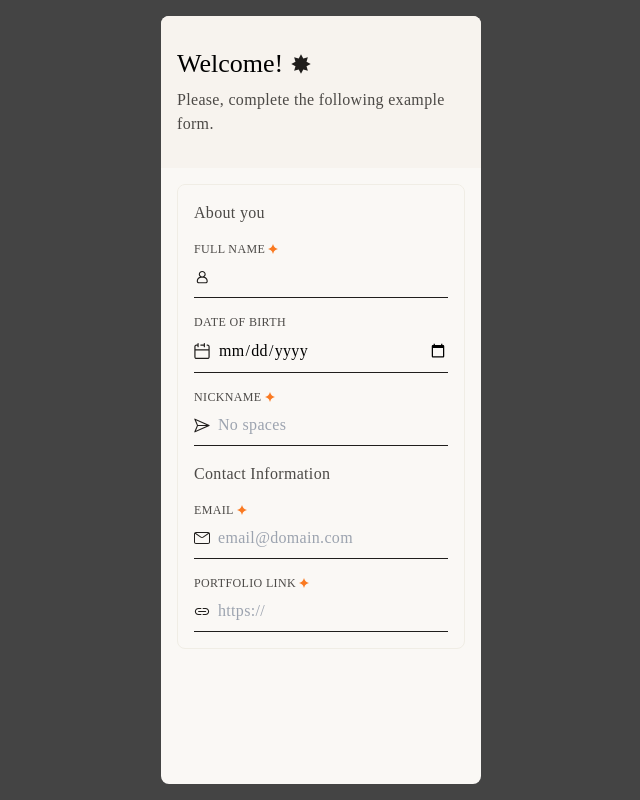
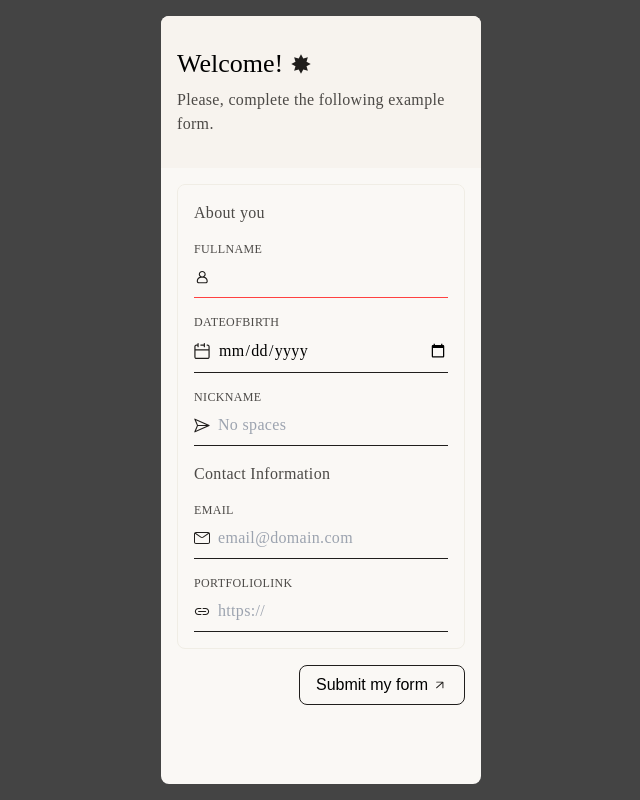
Before and after one commit to IuryPiva/nextjs-form, a Next.js app: page / in a window 1280 px wide. Shown: the whole page, without its empty margins (319-959 px from the left). Built offline with nearby package versions, Linux system fonts and the light colour scheme; a web font is replaced by a local one.

Commit message:
setup form

```diff
--- /dev/null
+++ b/app/components/Button.tsx
@@ -0,0 +1,11 @@
+export const Button = (
+  props: React.DetailedHTMLProps<
+    React.ButtonHTMLAttributes<HTMLButtonElement>,
+    HTMLButtonElement
+  >
+) => (
+  <button
+    {...props}
+    className="flex justify-center items-center py-2 px-4 gap-1 rounded-lg border border-almost-black h-10"
+  ></button>
+);
--- a/app/components/Icons.tsx
+++ b/app/components/Icons.tsx
@@ -7,7 +7,7 @@ const makeIcon = (name: string, w: number, h?: number) => (
 );
 
 export const Icons = {
-  AllOpen: () => makeIcon("all-open", 9.21),
+  AllOpen: () => makeIcon("all-open", 8),
   Email: () => makeIcon("email", 16, 12),
   Link: () => makeIcon("link", 16, 8),
   CalendarDate: () => makeIcon("calendar-date", 16, 12),
--- a/app/components/Input.tsx
+++ b/app/components/Input.tsx
@@ -1,5 +1,6 @@
 import { Tiny } from "./Text";
 import { Icons } from "./Icons";
+import React from "react";
 
 const InputTextStyle = {
   fontFamily: "'Switzer'",
@@ -10,12 +11,16 @@ const InputTextStyle = {
   letterSpacing: "0.02em",
 } satisfies React.CSSProperties;
 
-export const Input = (
+export const Input = React.forwardRef(function Input(
   props: React.DetailedHTMLProps<
     React.InputHTMLAttributes<HTMLInputElement>,
     HTMLInputElement
-  > & { icon?: React.ReactNode }
-) => (
+  > & { icon?: React.ReactNode; error?: boolean },
+  ref: React.Ref<HTMLInputElement>
+) {
+  const hasErrorClassName = props.error ? "border-error text-error" : "";
+
+  return (
     <div className="flex flex-col items-start w-full">
       <label htmlFor={props.id} className="flex">
         <Tiny.Regular className="uppercase">{props.name}</Tiny.Regular>
@@ -24,8 +29,9 @@ export const Input = (
       <div className="relative w-full">
         <input
           {...props}
+          ref={ref}
           style={InputTextStyle}
-        className="w-full border-b border-almost-black py-2 pl-6 bg-almost-white"
+          className={`w-full border-b border-almost-black py-2 pl-6 bg-almost-white ${hasErrorClassName}`}
         />
         {props.icon && (
           <div className="absolute left-0 top-0 bottom-0 flex items-center">
@@ -35,3 +41,4 @@ export const Input = (
       </div>
     </div>
   );
+});
--- a/app/page.tsx
+++ b/app/page.tsx
@@ -1,16 +1,43 @@
+"use client";
 import Image from "next/image";
 import { Body, Headers } from "./components/Text";
 import { Input } from "./components/Input";
 import { Icons } from "./components/Icons";
+import { Button } from "./components/Button";
+import { useForm, SubmitHandler } from "react-hook-form";
+
+type Inputs = {
+  fullName: string;
+  dateOfBirth?: string;
+  nickname: string;
+  email: string;
+  portfolioLink: string;
+};
+
+export default function Home() {
+  const {
+    register,
+    handleSubmit,
+    formState: { errors },
+  } = useForm<Inputs>();
+
+  const onSubmit: SubmitHandler<Inputs> = (data) => console.log({ data });
 
   const Header = () => (
     <div className="bg-warm-light-gray w-full px-4 py-8 gap-2 flex flex-col">
       <div className="gap-2 flex">
         <Headers.Primary>Welcome!</Headers.Primary>
-      <Image src="/star-filled.svg" alt="Star filled" width={20} height={20} />
+        <Image
+          src="/star-filled.svg"
+          alt="Star filled"
+          width={20}
+          height={20}
+        />
       </div>
       <div>
-      <Body.Regular>Please, complete the following example form.</Body.Regular>
+        <Body.Regular>
+          Please, complete the following example form.
+        </Body.Regular>
       </div>
     </div>
   );
@@ -20,38 +47,54 @@ const FieldSetContainer = () => (
       <div className="w-full border border-solid border-warm-mid-gray rounded-lg p-4 flex flex-col items-center gap-4">
         <Body.Bold className="w-full">About you</Body.Bold>
 
-      <Input name="Full name" required icon={<Icons.Profile />} />
-      <Input name="Date of birth" type="date" icon={<Icons.CalendarDate />} />
         <Input
-        name="Nickname"
-        required
+          icon={<Icons.Profile />}
+          {...register("fullName", { required: true })}
+          error
+        />
+        <Input
+          type="date"
+          icon={<Icons.CalendarDate />}
+          {...register("dateOfBirth")}
+        />
+        <Input
           icon={<Icons.Send />}
           placeholder="No spaces"
+          {...register("nickname", { required: true })}
         />
 
         <Body.Bold className="w-full">Contact Information</Body.Bold>
 
         <Input
-        name="Email"
-        required
           icon={<Icons.Email />}
           placeholder="email@domain.com"
+          {...register("email", { required: true })}
         />
         <Input
-        name="Portfolio Link"
-        required
           icon={<Icons.Link />}
           placeholder="https://"
+          {...register("portfolioLink", { required: true })}
         />
       </div>
     </div>
   );
 
-export default function Home() {
+  const ActionsContainer = () => (
+    <div className="flex flex-col items-end px-4 gap-2 w-full">
+      <Button type="submit">
+        Submit my form <Icons.AllOpen />
+      </Button>
+    </div>
+  );
+
   return (
-    <div className="flex flex-col w-full rounded-lg bg-almost-white items-center justify-start overflow-hidden gap-4 min-h-[768px]">
+    <form
+      className="flex flex-col w-full rounded-lg bg-almost-white items-start justify-start overflow-hidden gap-4 min-h-[768px]"
+      onSubmit={handleSubmit(onSubmit)}
+    >
       <Header />
       <FieldSetContainer />
-    </div>
+      <ActionsContainer />
+    </form>
   );
 }
```
Also changed, not shown: package.json (+6 -4 lines), 1 other file (tests, documents, lock files or other folders). Lines whose indentation alone changed are shown as unchanged.
